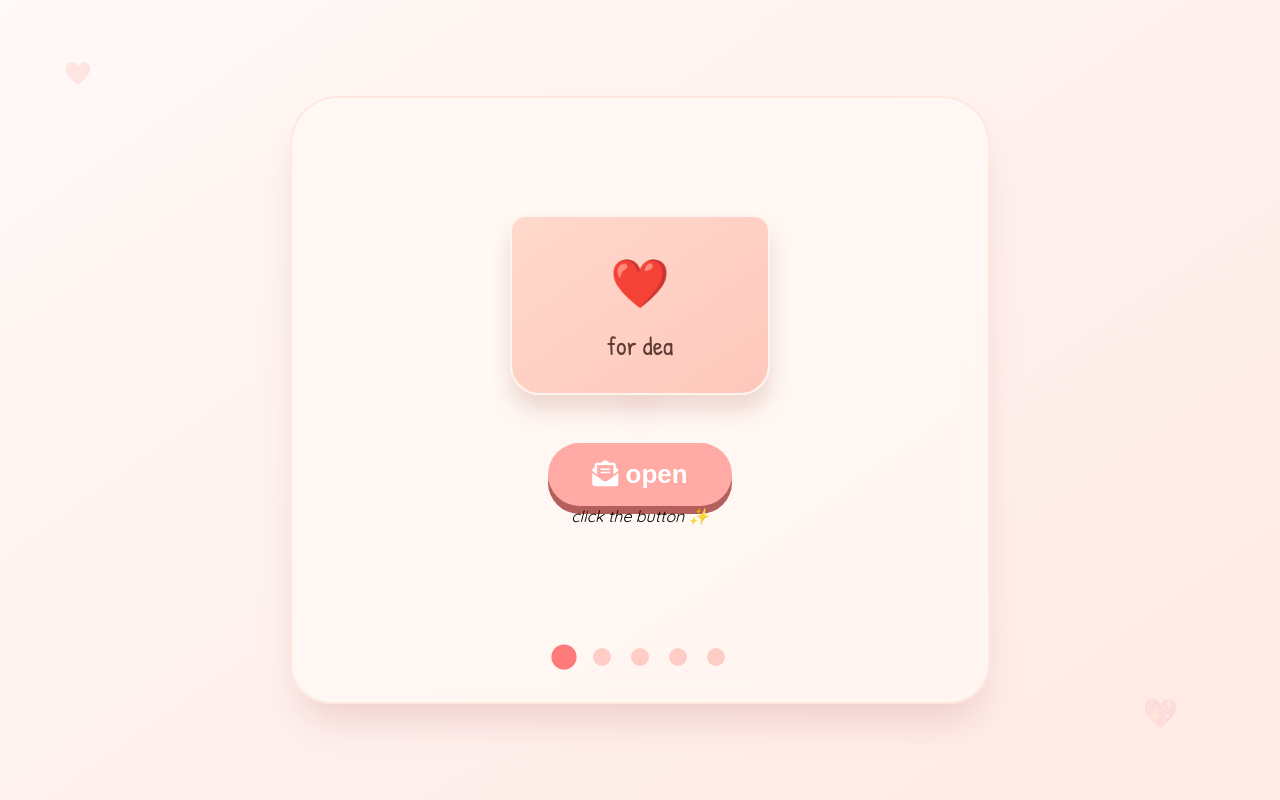
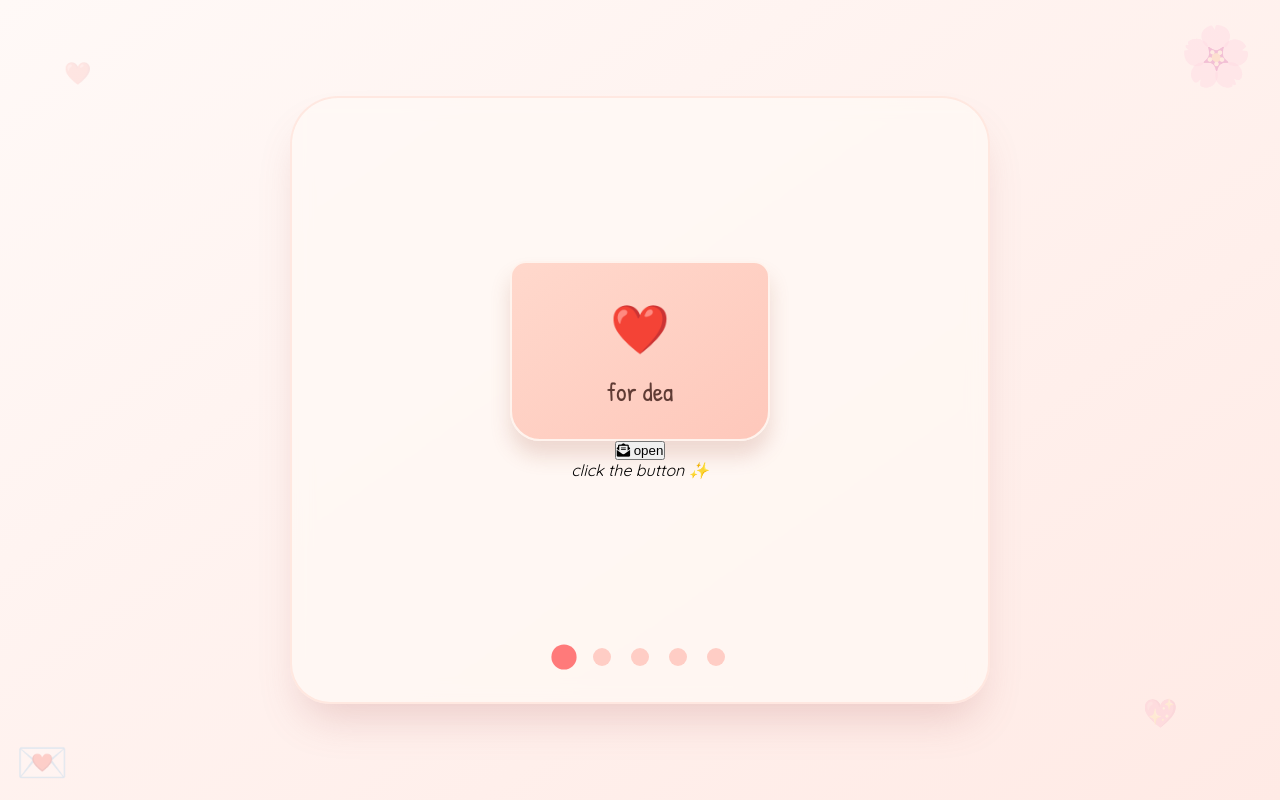
Before and after one commit to DevDivine/VALENTINE, a plain HTML site: page index.html in a window 1280 px wide. Drawn offline with Linux system fonts and the light colour scheme.

Commit message:
Update style.css

```diff
--- a/style.css
+++ b/style.css
@@ -1,5 +1,3 @@
-/* style.css — dear dea, fixed android + smooth mobile */
-
 /* ============================= */
 /* RESET */
 /* ============================= */
@@ -23,7 +21,7 @@ body {
 }
 
 /* ============================= */
-/* Floating hearts */
+/* FLOATING HEARTS */
 /* ============================= */
 
 body::before,
@@ -61,10 +59,7 @@ body::after {
 /* ============================= */
 /* MAIN CONTAINER */
 /* ============================= */
-.story-container {
-  position: relative;
-  z-index: 5;
-}
+
 .story-container {
   width: 100%;
   max-width: 700px;
@@ -77,19 +72,12 @@ body::after {
   padding: 2rem 2rem 2.2rem;
   border: 2px solid rgba(255, 220, 210, 0.6);
   position: relative;
-  z-index: 1;
+  z-index: 5; /* IMPORTANT FIX */
 }
 
 /* ============================= */
 /* PAGES */
 /* ============================= */
-.deco {
-  position: fixed;
-  opacity: 0.2;
-  font-size: 42px;
-  pointer-events: none;
-  z-index: 0;   /* LOWER than story container */
-}
 
 .page {
   display: none;
@@ -101,6 +89,17 @@ body::after {
 .page.active {
   display: block;
   opacity: 1;
+}
+
+/* ============================= */
+/* BUTTON SAFETY FIX */
+/* ============================= */
+
+button {
+  -webkit-tap-highlight-color: transparent;
+  touch-action: manipulation;
+  position: relative;
+  z-index: 6; /* Above everything */
 }
 
 /* ============================= */
@@ -123,11 +122,6 @@ body::after {
   position: relative;
   box-shadow: 0 15px 20px rgba(170, 90, 70, 0.2);
   border: 2px solid #fff3ed;
-  transition: transform 0.25s ease;
-}
-
-.envelope:hover {
-  transform: scale(1.03);
 }
 
 .heart-seal {
@@ -150,34 +144,7 @@ body::after {
 }
 
 /* ============================= */
-/* BUTTONS */
-/* ============================= */
-
-button {
-  -webkit-tap-highlight-color: transparent;
-}
-
-.open-btn,
-.click-me-btn,
-.restart-btn {
-  cursor: pointer;
-  touch-action: manipulation;
-}
-
-.open-btn {
-  margin-top: 48px;
-  background: #ffaaa5;
-  border: none;
-  padding: 16px 44px;
-  border-radius: 60px;
-  color: white;
-  font-size: 26px;
-  font-weight: 700;
-  box-shadow: 0 8px 0 #b45f5b;
-}
-
-/* ============================= */
-/* PAGE 3 FIX (ANDROID ISSUE FIXED HERE) */
+/* PAGE 3 */
 /* ============================= */
 
 .love-forever-card {
@@ -189,7 +156,6 @@ button {
   border-radius: 40px;
   padding: 2rem;
   border: 5px double #ff98a8;
-  min-height: 400px;   /* replaced height: 80vh */
 }
 
 .photo-container {
@@ -213,11 +179,11 @@ button {
 .next-btn-wrap {
   margin-top: 20px;
   position: relative;
-  z-index: 5;
+  z-index: 6; /* Important */
 }
 
 /* ============================= */
-/* VIDEO FIX */
+/* VIDEO */
 /* ============================= */
 
 .video-section {
@@ -262,6 +228,29 @@ button {
 }
 
 /* ============================= */
+/* DECORATIONS FIX */
+/* ============================= */
+
+.deco {
+  position: fixed;
+  opacity: 0.2;
+  font-size: 42px;
+  pointer-events: none;
+  z-index: 0; /* FIXED: was 10 */
+}
+
+.deco-left {
+  bottom: 12px;
+  left: 16px;
+}
+
+.deco-right {
+  top: 18px;
+  right: 28px;
+  font-size: 58px;
+}
+
+/* ============================= */
 /* MOBILE */
 /* ============================= */
 
@@ -280,11 +269,8 @@ button {
     width: 85%;
   }
 
-  .open-btn,
-  .click-me-btn,
-  .restart-btn {
+  button {
     width: 100%;
-    font-size: 18px;
   }
 
   .dot {
@@ -293,15 +279,3 @@ button {
   }
 
 }
-
-@media (max-width: 500px) {
-
-  .love-title {
-    font-size: 34px;
-  }
-
-  .luckiest-text {
-    font-size: 18px;
-  }
-
-}
```
